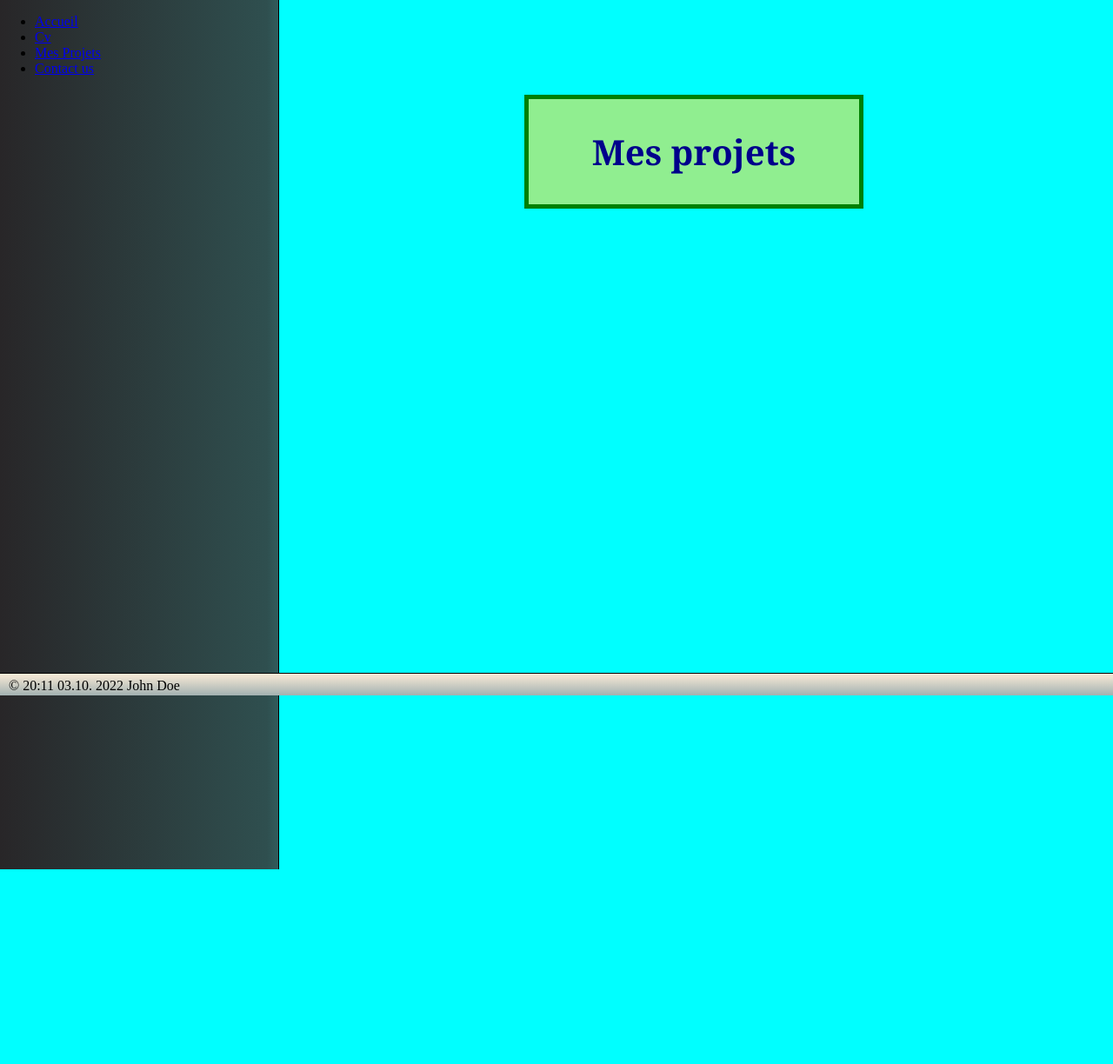
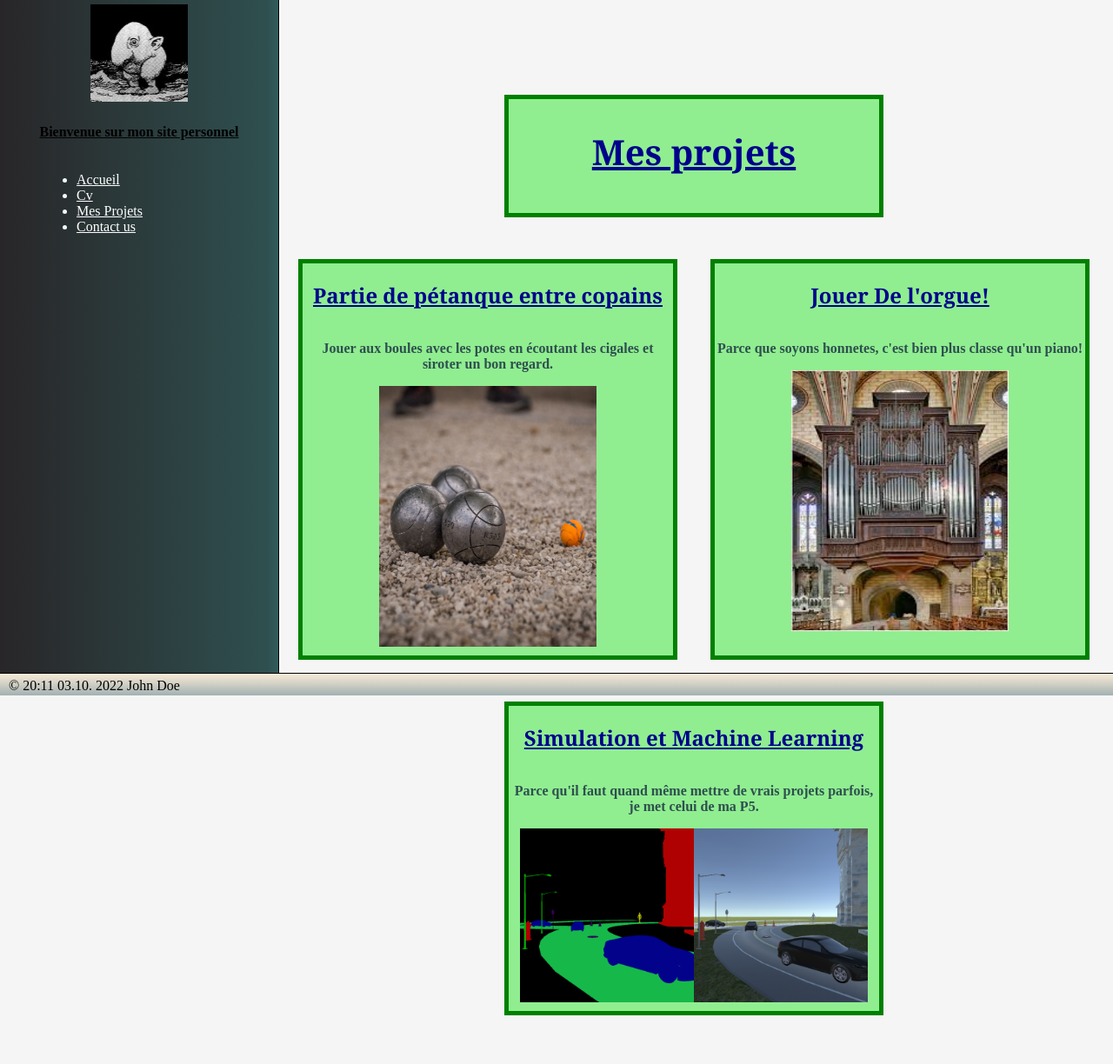
Before and after one commit to singepantsu/TP_IDAW, a PHP site: page /index.php?page=projets in a window 1280 px wide. Shown: the whole page at 87% size. Before the commit the page ends 1000 px from the top, so only its background shows below. Run offline with PHP 8.4, Linux system fonts and the light colour scheme.

Commit message:
Un tout nouveau site

```diff
--- a/TP_2/index.php
+++ b/TP_2/index.php
@@ -11,7 +11,7 @@
     <h1 class="titre">John Doe</h1>
 </header>
 <?php
-    renderMenuToHTML($currentPageId);
+    renderMenuToHTML();
 ?>
 <section class="corps">
     <?php
--- a/TP_2/projets.php
+++ b/TP_2/projets.php
@@ -1,5 +1,29 @@
-<div class="prem-flex">
-    <div class="sec-flex">
-        <h1>Mes projets</h1>
+<div class="main-page">
+    <div class="prem-flex">
+        <div class="sec-flex">
+            <h1 text-align=center><u>Mes projets</u></h1>
+        </div>
+    </div>
+    <div class="prem-flex">
+        <div class="sec-flex">
+            <h2><u>Partie de pétanque entre copains</u></h2>
+            <h3>Jouer aux boules avec les potes en écoutant les cigales et siroter un bon regard.</h3>
+            <img class="simp-image" src="petanque.jpg">
+        </div>
+        <div class="sec-flex">
+            <h2><u>Jouer De l'orgue!</u></h2>
+            <h3>Parce que soyons honnetes, c'est bien plus classe qu'un piano!</h3>
+            <img class="simp-image" src="orgue.jpg">
+        </div>
+    </div>
+    <div class="prem-flex">
+        <div class="sec-flex">
+            <h2><u>Simulation et Machine Learning</u></h2>
+            <h3>Parce qu'il faut quand même mettre de vrais projets parfois, je met celui de ma P5.</h3>
+            <div class="prem-flex">
+                <img src="cam_exemples.png" width=200>
+                <img src="cam_exemples_visuel.png" width=200>
+            </div>
+        </div>
     </div>
 </div>
--- a/TP_2/style.css
+++ b/TP_2/style.css
@@ -1,7 +1,7 @@
 @charset "UTF-8";
 
 body {
-    background-color:aqua;
+    background-color:whitesmoke;
 }
 
 h1, .h1 {
@@ -19,21 +19,33 @@ h3, .h3 {
     color:darkslategray;
 }
 
-
 .overlay {
-    position: absolute;
+    position: fixed;
     width: 25%;
     top: 0;
-    bottom: 0;
     left: 0;
     background: linear-gradient(90deg, rgba(40,38,40,1) 0%, darkslategray 96%, rgb(49, 92, 92) 100%);
     border-right: 1px solid black;
-    height: 1000px;
+    height: 100%;
     overflow: hidden;
+}
+
+.menu {
+    margin-left: 15%;
+    color: aliceblue;
+    font-size: 1em;
+    text-decoration: antiquewhite;
+}
+
+li a{
+    color: white;
+}
+.main-page{
+    margin-left: 25%;
 }
 .prem-flex {
     display: flex;
-    margin-left: 25%;
+    flex-direction: row;
     justify-content: space-around;
     align-content: space-around;
     box-sizing: border-box;
@@ -41,11 +53,13 @@ h3, .h3 {
 .sec-flex {
     background-color:lightgreen;
     display: flex;
+    margin-bottom: 3em;
+    padding-bottom: 10px;
     border: 5px solid green ;
     flex-flow: column;
     align-items: center;
     text-align: center;
-    width: 40%
+    width: 45%
 }
 footer {
     background: linear-gradient(antiquewhite,rgb(162, 177, 177));
@@ -57,3 +71,14 @@ footer {
     border-top: 1px solid black;
     padding: 5px 10px 10px 10px;
 }
+
+.simp-image {
+    width: 250px;
+    height: 300px;
+}
+
+#schnoz {
+    margin: 5px;
+    width: 35%;
+    height: auto;
+}
--- a/TP_2/template_menu.php
+++ b/TP_2/template_menu.php
@@ -1,6 +1,6 @@
 <?php
-    function renderMenuToHTML($currentPageId) {
-        // un tableau qui d\'efinit la structure du site
+    function renderMenuToHTML() {
+        // un tableau qui définit la structure du site
         $mymenu = array(
         // idPage titre
             'accueil' => array( 'Accueil' ),
@@ -10,9 +10,14 @@
             );
         // ...
         echo "<div class=\"overlay\">";
+        echo "<div class=\"prem-flex\">";
+        echo "<input id = \"schnoz\" type = \"image\" src=\"schnoz.jpg\"/>";
+        echo "</div>";
+        echo "<div class=\"prem-flex\">";
+        echo "<h4><u>Bienvenue sur mon site personnel</u></h4>";
+        echo "</div>";
         echo "<nav class=\"menu\"><ul>";
         foreach($mymenu as $pageId => $pageParameters) {
-            //echo "<li><a href=\"$pageId.php\">".$pageParameters[0]."</a></li>";
             echo "<li><a href=\"index.php?page=$pageId>\">".$pageParameters[0]."</a></li>";
         }
         echo "</ul></nav>";
```
Also changed, not shown: TP_2/accueil.php (+5 -3 lines), TP_2/contact.php (+18 -0 lines), TP_2/cv.php (+5 -2 lines), TP_2/exterieur.php (added, +14 -0 lines), TP_2/Instagram-Embleme.png (added), TP_2/cam_exemples.png (added), TP_2/cam_exemples_visuel.png (added), TP_2/logo-rond-twitter.png (added), TP_2/orgue.jpg (added), TP_2/petanque.jpg (added), TP_2/schnoz.jpg (added).
